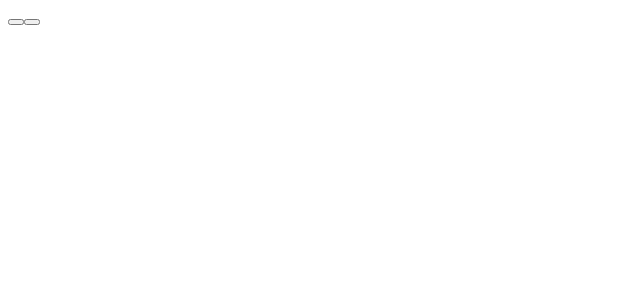
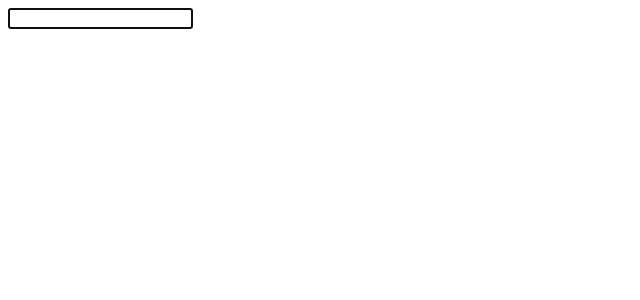
Before and after one commit to lan-sheng/react-ts-pro, a React (Vite) app: page / in a window 1280 px wide. Shown: the top 300 px of the page, without its empty margins (0-640 px from the left). Built offline with nearby package versions, Linux system fonts and the light colour scheme.

Commit message:
useRef与TypeScript - 获取dom useRef与TypeScript - 引用稳定的存储器

```diff
--- a/src/App.tsx
+++ b/src/App.tsx
@@ -1,18 +1,24 @@
-type Props = {
-  onGetMessage: (mes: string) => void
-}
+import { useEffect, useRef } from 'react'
 
-function Son({ onGetMessage }: Props) {
-  return <button onClick={() => onGetMessage('子传父')}></button>
-}
 function App() {
-  const getMsg = (mes: string) => {
-    console.log(mes)
-  }
+  const inputRef = useRef<HTMLInputElement>(null)
+
+  const timerId = useRef<number | undefined>(undefined)
+
+  useEffect(() => {
+    inputRef.current?.focus()
+
+    timerId.current = setInterval(() => {
+      console.log('hello world')
+    }, 1000)
+
+    return () => {
+      clearInterval(timerId.current)
+    }
+  }, [])
   return (
     <>
-      <Son onGetMessage={mes => console.log(mes)} />
-      <Son onGetMessage={getMsg} />
+      <input type="text" ref={inputRef} />
     </>
   )
 }
```
